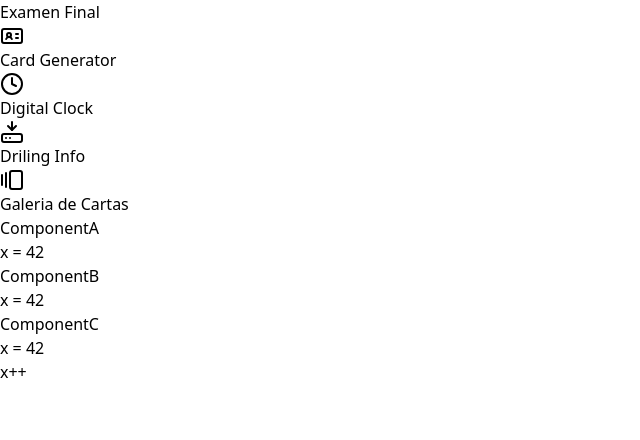
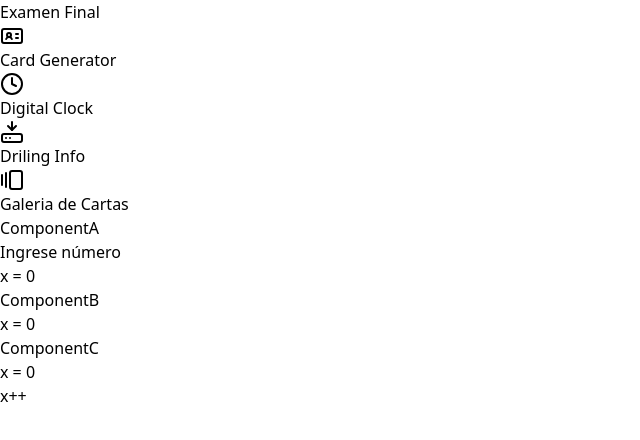
Before and after one commit to Adriasu/examen-final-adriana, a Next.js app: page /drilingInfo in a window 1280 px wide. Shown: the top 440 px of the page, without its empty margins (0-640 px from the left). Built offline with nearby package versions, Linux system fonts and the light colour scheme.

Commit message:
terminado

```diff
--- a/src/app/drilingInfo/ComponentA.jsx
+++ b/src/app/drilingInfo/ComponentA.jsx
@@ -1,13 +1,29 @@
-import React from "react";
+"use client";
+import React, { useState } from "react";
 import ComponentB from "./ComponentB";
 
 const ComponentA = () => {
-    const numValueX = 42
+  const [numValueX, setNumValueX] = useState(0);
+
+  // const numValueX = 42;
   return (
     <div>
       <div className="flex flex-col gap-2 p-5 items-start w-[700px] h-[400px] bg-slate-200 mb-16 border-[2px] border-black rounded-2xl">
-        <h1 className="text-3xl">ComponentA</h1>
-        <p className="text-xl">x = {numValueX}</p>
+        <div className="flex flex-col gap-2 w-full">
+          <div className="flex gap-5 justify-between">
+            <h1 className="text-3xl">ComponentA</h1>
+            <div className="flex items-center gap-3">
+              <label htmlFor="numValue">Ingrese número</label>
+              <input
+                id="numValue"
+                className="border-[2px] border-black rounded-xl appearance-none [&::-webkit-outer-spin-button]:appearance-none [&::-webkit-inner-spin-button]:appearance-none w-14 text-center"
+                type="number"
+                onChange={(e) => setNumValueX(e.target.value)}
+              />
+            </div>
+          </div>
+          <p className="text-xl">x = {numValueX}</p>
+        </div>
 
         <ComponentB numValueX={numValueX} />
       </div>
--- a/src/app/drilingInfo/ComponentB.jsx
+++ b/src/app/drilingInfo/ComponentB.jsx
@@ -3,7 +3,7 @@ import React, {useState} from "react";
 import ComponentC from "./ComponentC";
 
 const ComponentB = ({numValueX}) => {
-    const [valueX, setValueX] = useState(numValueX)
+    const [valueX, setValueX] = useState(0)
 
     const sumNumber = () => {
       setValueX((prev) => (prev + 1))
@@ -11,7 +11,7 @@ const ComponentB = ({numValueX}) => {
   return (
     <div className="flex flex-col gap-2 p-5 items-start w-[650px] h-[300px] border-[2px] border-black rounded-2xl">
       <h1 className="text-3xl">ComponentB</h1>
-      <p className="text-xl">x = {valueX}</p>
+      <p className="text-xl">x = {parseInt(numValueX) + valueX}</p>
 
       <ComponentC numValueX={numValueX} sumNumber={sumNumber} />
     </div>
```
